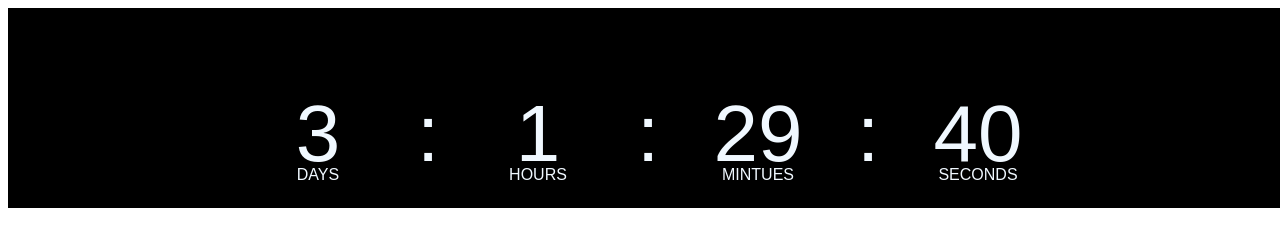
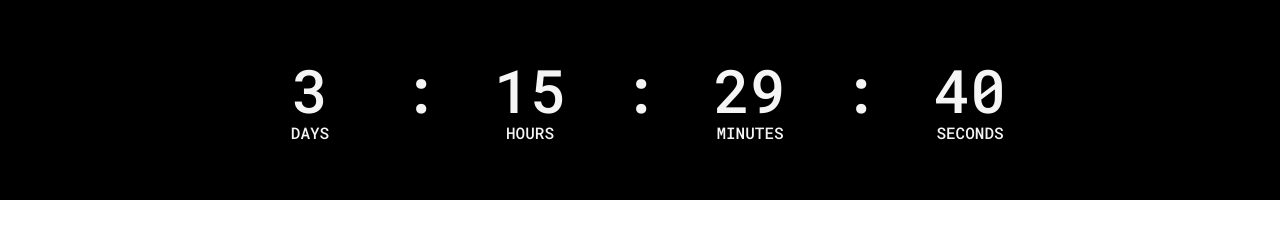
Before and after one commit to NickRipmeester/Countdown-to-date-timer, a plain HTML site: page index.html in a window 1280 px wide. Drawn offline with Linux system fonts and the light colour scheme.

Commit message:
update font

```diff
--- a/index.html
+++ b/index.html
@@ -4,64 +4,90 @@
     <meta charset="UTF-8">
     <meta name="viewport" content="width=device-width, initial-scale=1.0">
     <title>Timer</title>
+    <link rel="preconnect" href="https://fonts.googleapis.com">
+    <link rel="preconnect" href="https://fonts.gstatic.com" crossorigin>
+    <link href="https://fonts.googleapis.com/css2?family=Roboto+Mono:ital,wght@0,100..700;1,100..700&display=swap" rel="stylesheet">
     <style>
-        .container {
+
+.main-container {
+    margin: 0;
+    padding: 0;
+    border: 0;
+    outline: 0;
+
+
+}
+        .timer-container {
             background-color: black;
-            font-family: Arial, Helvetica, sans-serif;
-            color: aliceblue;
+            font-family: "Roboto Mono", monospace;
+            font-optical-sizing: auto;
+            font-weight: 500;
+            font-style: normal;
+            color: whitesmoke;
             margin: -5;
-
+            text-align: center;
+            height: 200px;
 
         }
 
-        .container {
+        timer-container {
             width: 100vw;
-            height:200px;
+            margin-bottom: 20px;
         }
 
         .countdown {
+            margin: 0;
             display: flex;
             justify-content: center;
+            align-items: center;
+            height: 100%;
 
         }
+
 
         .countdown div {
             flex-basis: 100px;
             text-align: center;
             margin: 0 5px;
+
+            height: 100px;
+
         }
         .countdown div p {
-            font-size: 80px;
-            margin-bottom: -14px;
+            margin-top: 0;
+            font-size: 60px;
+            margin-bottom: -7px;
         }
+
+
 
     </style>
 </head>
-<body>
-    <div class="container">
+<body class="main-container">
+    <div class="timer-container">
         <div class="countdown">
-            <div>
+            <div class="numbers">
                 <p id="days">00</p>
                 <span>DAYS</span>
             </div>
             <div>
-                <p>:</p>
+                <p class="gold">:</p>
             </div>
-            <div>
+            <div class="numbers">
                 <p id="hours">00</p>
                 <span>HOURS</span>
             </div>
-            <div>
-                <p>:</p>
+            <div class="gold">
+                <p >:</p>
+            </div>
+            <div class="numbers">
+                <p id="minutes">00</p>
+                <span>MINUTES</span>
             </div>
             <div>
-                <p id="minutes">00</p>
-                <span>MINTUES</span>
+                <p class="gold">:</p>
             </div>
-            <div>
-                <p>:</p>
-            </div>
-            <div>
+            <div class="numbers">
                 <p id="seconds">00</p>
                 <span>SECONDS</span>
             </div>
@@ -69,7 +95,7 @@
         </div>
     </div>
     <script>
-        var countDownDate = new Date ("September 16, 2024 00:00:00").getTime();
+        var countDownDate = new Date ("September 16, 2024 14:00:00").getTime();
         var x = setInterval(function(){
             var now = new Date().getTime();
             var distance = countDownDate - now;
```
